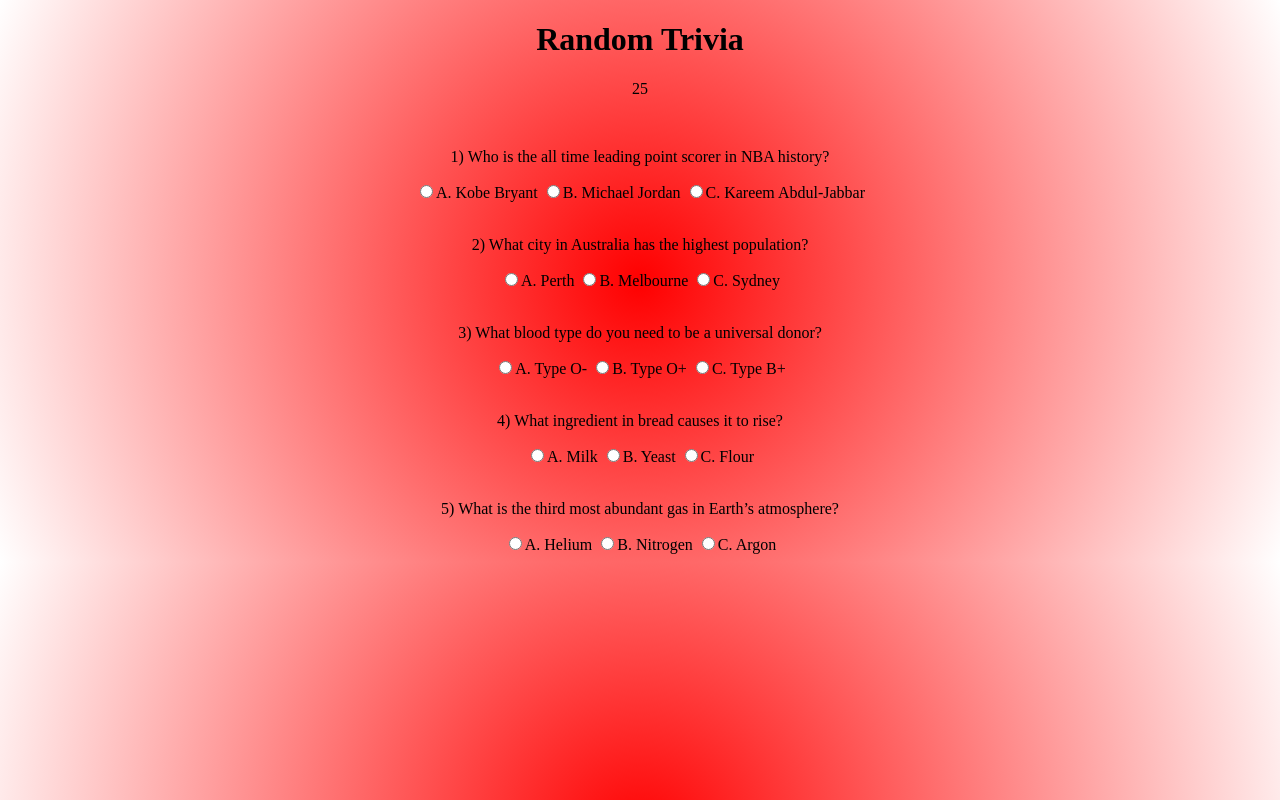
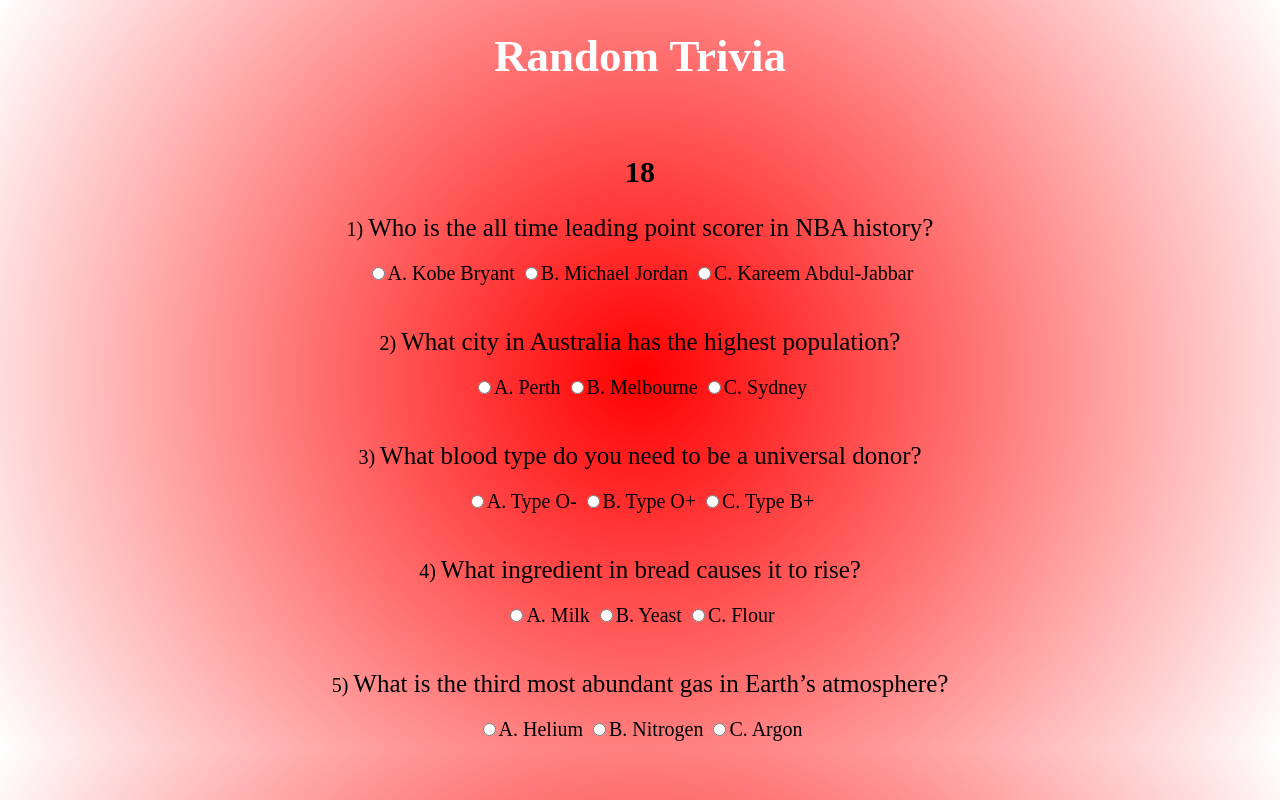
Before and after one commit to Tito1140/TriviaGame, a plain HTML site: page index.html in a window 1280 px wide. Both pictures are taken after a click on the button "Start Game". Drawn offline with nearby package versions, Linux system fonts and the light colour scheme.

Commit message:
changes 3

```diff
--- a/assets/css/style.css
+++ b/assets/css/style.css
@@ -3,6 +3,22 @@
 }
 
 body {
-    /* background-image: url("assets/images/gradient.jpeg") */
     background: radial-gradient(circle, red, white);
+    /* background: url(https://wallimpex.com/data/out/721/galaxy-wallpaper-1080p-10725625.jpg) */
 }
+
+.game-container {
+    font-size: 20px;
+}
+.questionText {
+    font-size: 25px;
+    font-display: bold;
+}
+h1 {
+    color: white;
+    font-display: bold;
+    font-size: 45px;
+}
+input[type="radio"] {
+    background: red;
+}
--- a/assets/javascript/app.js
+++ b/assets/javascript/app.js
@@ -1,16 +1,15 @@
 var startGame = $("#start-button");
-var questionsList = $(".questions");
 var questions = $("#question");
 var timeLeft = $("#timer");
 
 $(document).ready(function () {
 
     $(".game-container").hide();
-    $('#disappear').click(function () {
+    $('#start-button').click(function () {
         $(".game-container").fadeIn();
         $(this).hide();
     });
-});
+
 
     $('.answer1').click(function () {
         $('.answer1').not(this).prop('checked', false);
@@ -27,3 +26,39 @@ $('.answer4').click(function () {
     $('.answer5').click(function () {
         $('.answer5').not(this).prop('checked', false);
     });
+
+
+    var timeLeft;
+
+    $(".game-container").on("click", run);
+    var counter = 25;
+    function run() {
+        clearInterval(timeLeft);
+        timeLeft = setInterval(decrement, 1000);
+    }
+    function decrement() {
+        counter--;
+        $("#timer").html("<h2>" + counter + "</h2>");
+        if (counter === 0) {
+            stop();
+            $(".game-container").hide();
+            console.log(correctAnswers)
+        }
+    }
+    function stop() {
+
+        clearInterval(timeLeft);
+    }
+    run();
+
+    var correctAnswers = 0;
+    var chosenAnswer = 0;
+
+    function checkAns() {
+        if (chosenAnswer === "true") {
+            correctAnswers++;
+            console.log(correctAnswers)
+        };
+    }
+
+});
--- a/index.html
+++ b/index.html
@@ -14,13 +14,11 @@
     <div class="container">
         <h1><strong>Random Trivia</strong></h1>
         <div id="disappear">
-            <button class="start-button" onclick="begin()">Start Game</button>
+            <button id="start-button">Start Game</button>
         </div>
-        <p id="timer" class="timer">
-            25
-        </p>
         <br>
         <div class="game-container">
+            <div id="timer"></div>
             <div class="questions">
                 <div class="question">
                     <p><span class="number1">1) </span><span class="questionText">Who is the all time leading point
@@ -102,6 +100,7 @@
             </div>
         </div>
     </div>
+    <div id="results"></div>
     <script src="https://cdnjs.cloudflare.com/ajax/libs/jquery/3.2.1/jquery.min.js"></script>
     <script type="text/javascript" src="assets/javascript/app.js"></script>
 
```
Also changed, not shown: assets/images/Space.jpeg (added). Lines whose indentation alone changed are shown as unchanged.
